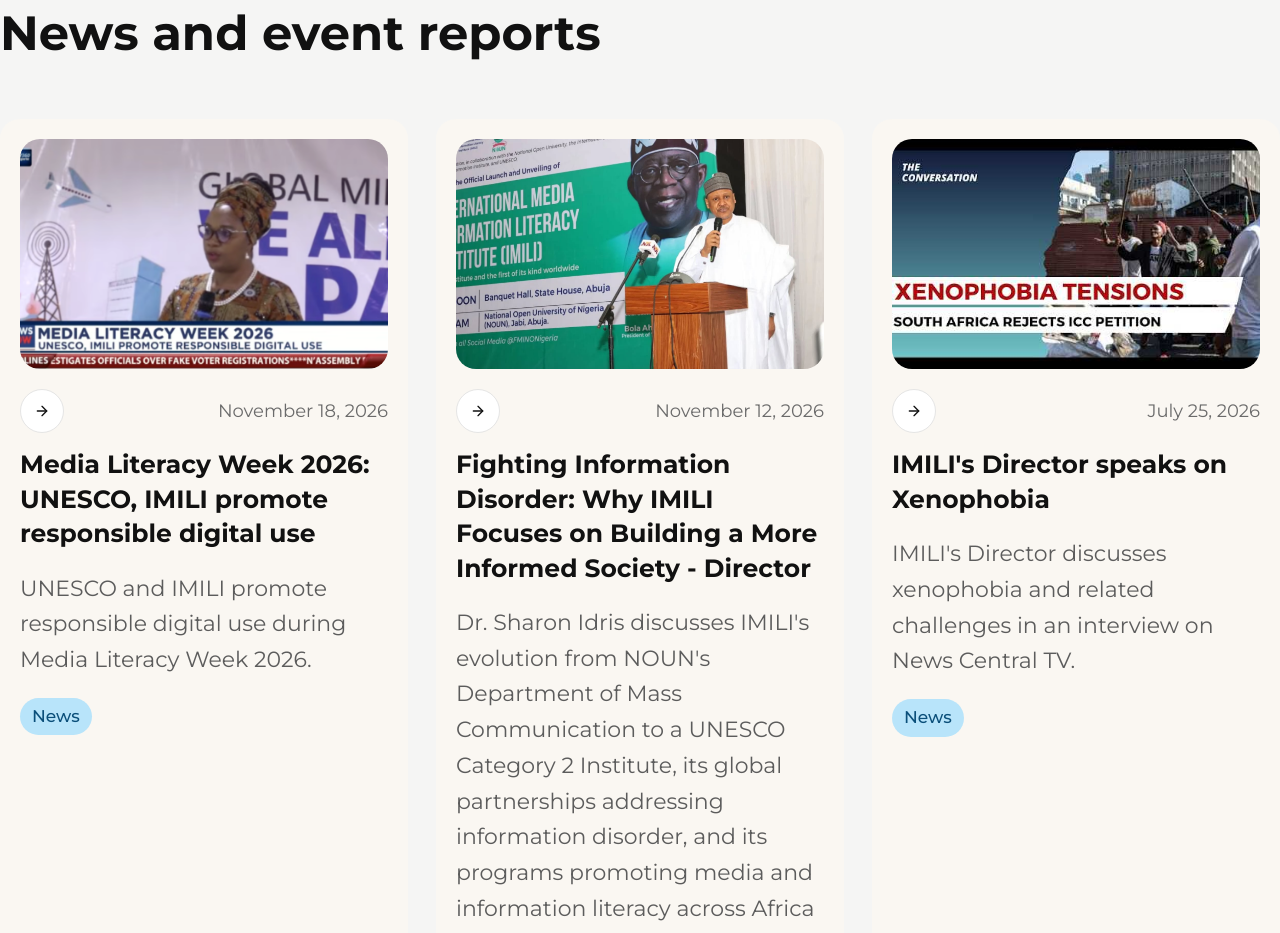
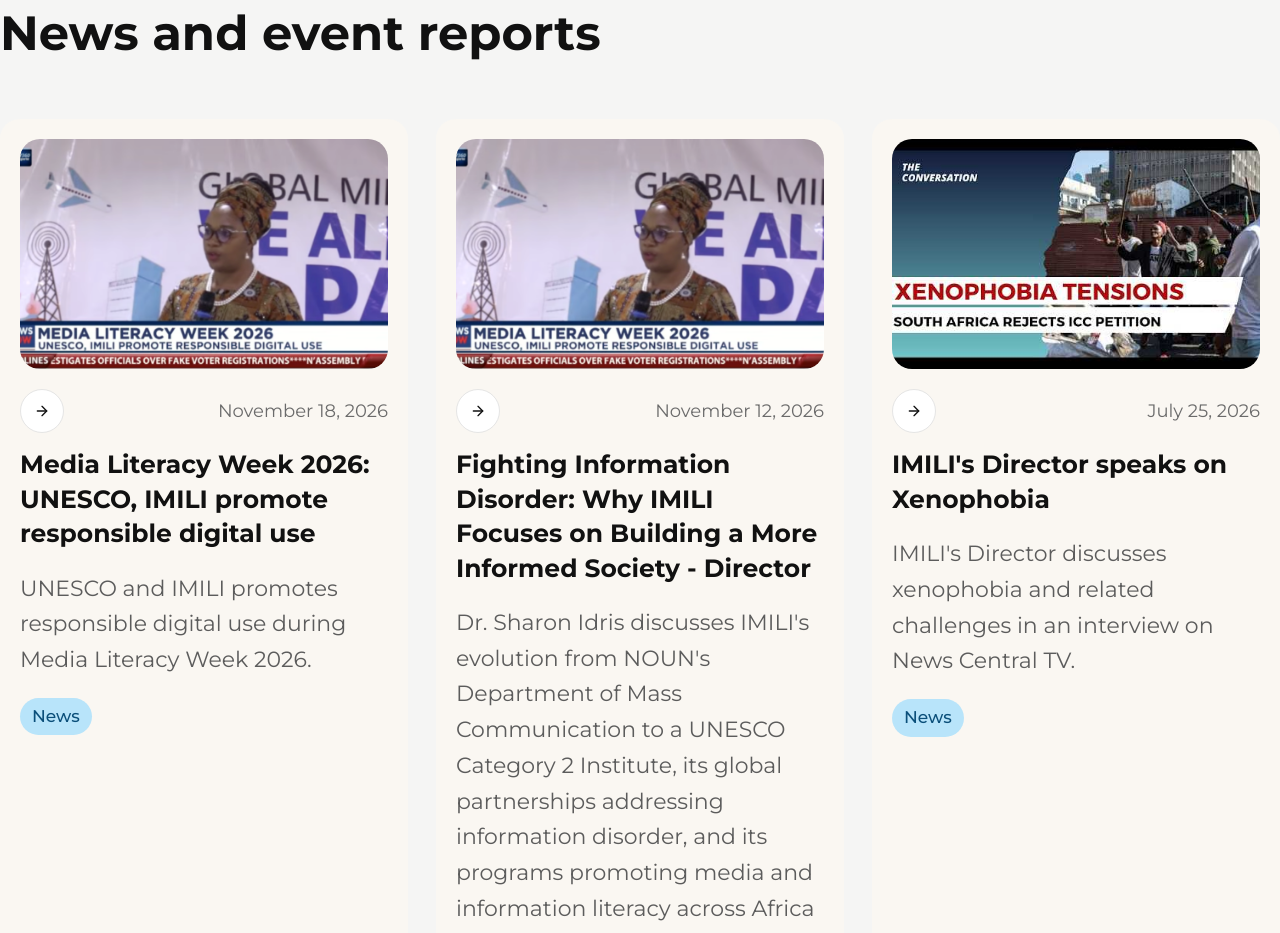
Before and after one commit to damolaoladipo/imli-website, a Next.js app: page / in a window 1280 px wide. Shown: the part 2780-3713 px from the top of the page. Built offline with nearby package versions, Linux system fonts and the light colour scheme; no server answers; what fumadocs-core, fumadocs-mdx would draw is missing.

Commit message:
feat: added images

```diff
--- a/_data/imili/article-cards.ts
+++ b/_data/imili/article-cards.ts
@@ -76,13 +76,13 @@ export const articleCardHomepageItems: ArticleCardItem[] = [
     date: "November 18, 2026",
     title: "Media Literacy Week 2026: UNESCO, IMILI promote responsible digital use",
     summary:
-      "UNESCO and IMILI promote responsible digital use during Media Literacy Week 2026.",
+      "UNESCO and IMILI promotes responsible digital use during Media Literacy Week 2026.",
     category: "News",
   },
   {
     id: "fighting-information-disorder",
     href: "/news/fighting-information-disorder-imili-director",
-    imageSrc: "/blocks/fg.jpeg",
+    imageSrc: "/blocks/mil-wek-2026.png",
     imageAlt:
       "Federal Government official speaking at the IMILI launch ceremony in Abuja",
     date: "November 12, 2026",
```
